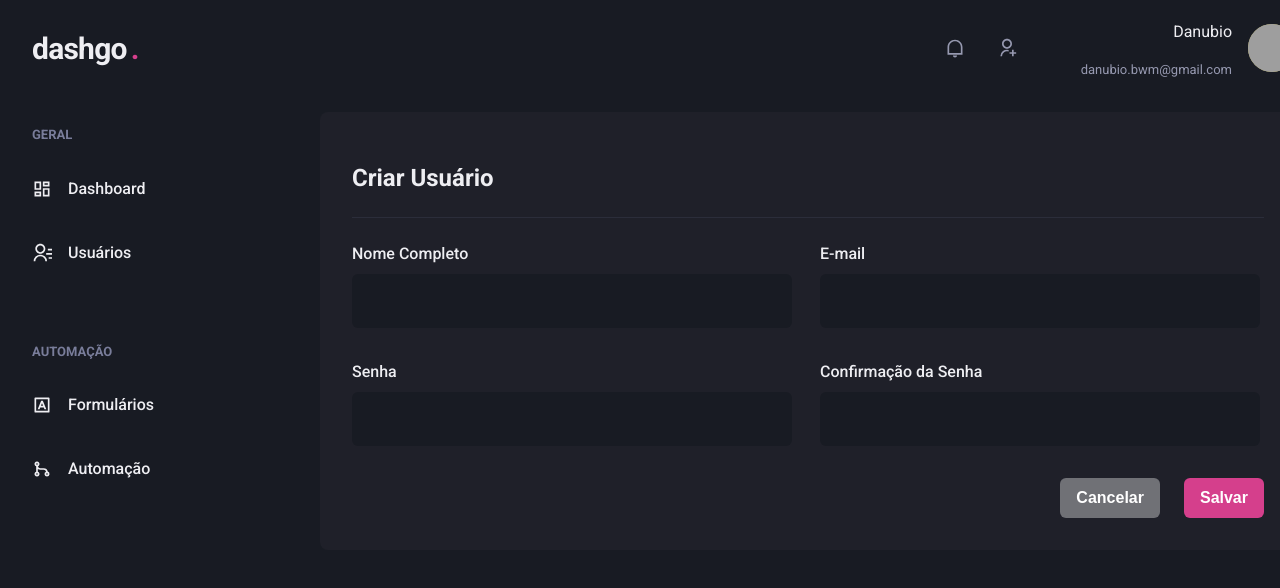
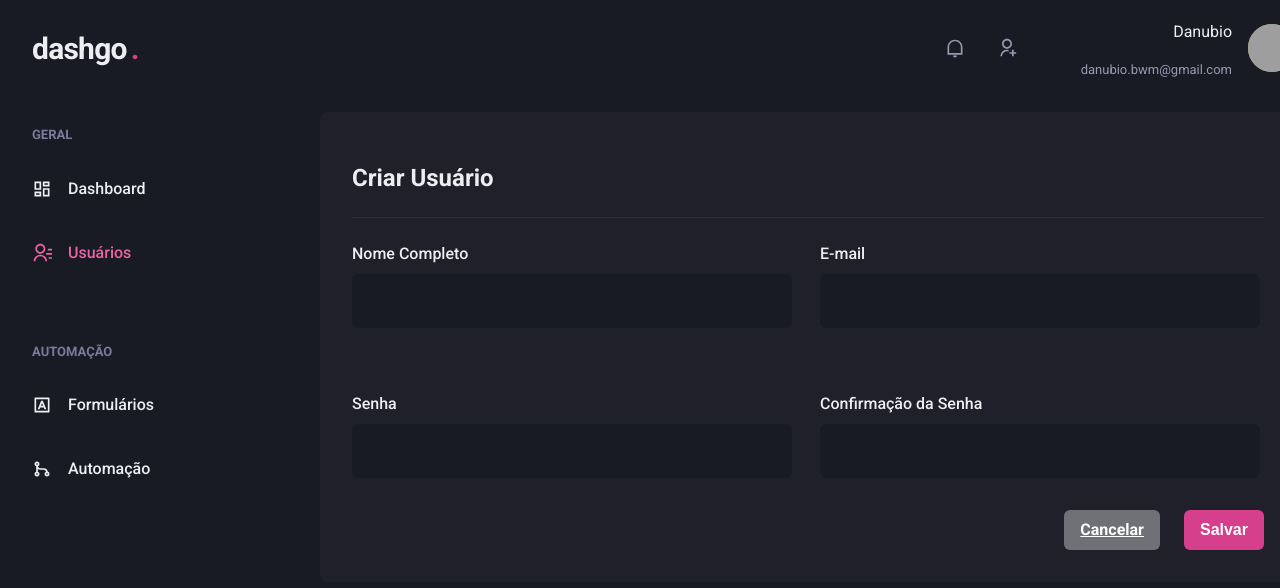
Before and after one commit to danubiobwm/dashgo, a Next.js app: page /users/create in a window 1280 px wide. Shown: the top 588 px of the page. Built offline with nearby package versions, Linux system fonts and the light colour scheme; grey boxes are pictures that could not be loaded.

Commit message:
active link

```diff
--- /dev/null
+++ b/src/components/ActiveLink.tsx
@@ -0,0 +1,32 @@
+import Link, { LinkProps } from 'next/link'
+import { useRouter } from 'next/router';
+import { ReactElement, cloneElement } from 'react'
+
+interface ActiveLinkProps extends LinkProps {
+  children: ReactElement;
+  shouldMatchExactHref?: boolean;
+}
+
+export function ActiveLink({children, shouldMatchExactHref = false, ...rest}: ActiveLinkProps) {
+  const { asPath } = useRouter()
+
+  let isActive = false
+
+  if(shouldMatchExactHref && (asPath === rest.href || asPath === rest.as)) {
+    isActive = true
+  }
+
+  if(!shouldMatchExactHref &&
+    (asPath.startsWith(String(rest.href)) ||
+     asPath.startsWith(String(rest.as)))) {
+    isActive = true
+  }
+
+  return (
+    <Link {...rest}>
+      {cloneElement(children, {
+        color: isActive ? 'pink.400' : 'gray.50'
+      })}
+    </Link>
+  )
+}
--- a/src/components/Pagination/index.tsx
+++ b/src/components/Pagination/index.tsx
@@ -4,7 +4,7 @@
 export default function Pagination() {
   return (
     <Stack
-      direction="row"
+      direction={["column", "row"]}
       mt="8"
       justify="space-between"
       align="center"
--- a/src/components/Sidebar/NavLink.tsx
+++ b/src/components/Sidebar/NavLink.tsx
@@ -1,18 +1,32 @@
-import { Icon, Link, Text, LinkProps as ChakraLinkProps } from "@chakra-ui/react";
 import { ElementType } from "react";
+import {
+  Icon,
+  Link as ChakraLink,
+  Text,
+  LinkProps as ChakraLinkProps,
+} from "@chakra-ui/react";
+import { ActiveLink } from "../ActiveLink";
 
 interface NavLinkProps extends ChakraLinkProps {
   icon: ElementType;
   children: string;
+  href: string;
 }
 
-export default function NavLink({icon, children, ...rest}: NavLinkProps) {
+export default function NavLink({
+  icon,
+  children,
+  href,
+  ...rest
+}: NavLinkProps) {
   return (
-    <Link display="flex" alignItems="center" {...rest}>
-      <Icon as={icon} fontSize="20" />
-      <Text ml="4" fontWeight="medium">
-       {children }
-      </Text>
-    </Link>
+    <ActiveLink href={href} passHref>
+      <ChakraLink display="flex" alignItems="center" {...rest}>
+        <Icon as={icon} fontSize="20" />
+        <Text ml="4" fontWeight="medium">
+          {children}
+        </Text>
+      </ChakraLink>
+    </ActiveLink>
   );
 }
--- a/src/components/Sidebar/SidebarNav.tsx
+++ b/src/components/Sidebar/SidebarNav.tsx
@@ -5,20 +5,20 @@
   RiGitMergeLine,
   RiInputMethodLine,
 } from "react-icons/ri";
+import NavSection from "./NavSection";
 import NavLink from "./NavLink";
-import NavSection from "./NavSection";
 
 export default function SideBarNav() {
   return (
     <Stack spacing="12" align="flex-start">
       <NavSection title={"GERAL"}>
-        <NavLink icon={RiDashboardLine}>Dashboard</NavLink>
-        <NavLink icon={RiContactsLine}>Usuários</NavLink>
+        <NavLink href='/dashboard' icon={RiDashboardLine}>Dashboard</NavLink>
+        <NavLink href='/users' icon={RiContactsLine}>Usuários</NavLink>
       </NavSection>
 
       <NavSection title={"AUTOMAÇÃO"}>
-        <NavLink icon={RiInputMethodLine}>Formulários</NavLink>
-        <NavLink icon={RiGitMergeLine}>Automação</NavLink>
+        <NavLink href='/forms' icon={RiInputMethodLine}>Formulários</NavLink>
+        <NavLink href='/automotion' icon={RiGitMergeLine}>Automação</NavLink>
       </NavSection>
     </Stack>
   );
--- a/src/pages/users/create.tsx
+++ b/src/pages/users/create.tsx
@@ -1,4 +1,5 @@
 import { Box, Divider, Flex, Heading, VStack,SimpleGrid, Stack, HStack, Button } from "@chakra-ui/react";
+import Link from "next/link";
 
 import { Input } from "../../components/Form/Input";
 
@@ -11,18 +12,18 @@
       <Header />
       <Flex w="100%" my="6" maxWidth={1480} mx="auto" px="6">
         <SideBar />
-        <Box flex="1" borderRadius={8} bg="gray.800" p="8">
+        <Box flex="1" borderRadius={8} bg="gray.800" p={["6","8"]}>
           <Heading size="lg" fontSize="normal">
             Criar Usuário
           </Heading>
           <Divider my="6" borderColor="gray.700" />
-          <VStack spacing="8" paddingRight="10">
+          <VStack spacing={["8","16"]} paddingRight="10">
 
-            <SimpleGrid minChildWidth="240px" spacing="16" width="100%">
+            <SimpleGrid minChildWidth="240px" spacing={["8","16"]} width="100%">
               <Input name="name" label="Nome Completo" />
               <Input name="email" label="E-mail" />
             </SimpleGrid>
-            <SimpleGrid minChildWidth="240px" spacing="16" width="100%">
+            <SimpleGrid minChildWidth="240px" spacing={["8","16"]} width="100%">
               <Input name="password" type="password" label="Senha"/>
               <Input name="password_confirmation" type="password" label="Confirmação da Senha"/>
             </SimpleGrid>
@@ -30,7 +31,9 @@
           </VStack>
           <Flex mt="8" justify="flex-end">
             <HStack spacing="6">
-              <Button colorScheme="whiteAlpha" border="0">Cancelar</Button>
+            <Link href="/users" passHref>
+              <Button as="a" colorScheme="whiteAlpha" border="0">Cancelar</Button>
+            </Link>
               <Button colorScheme="pink" border="0">Salvar</Button>
             </HStack>
           </Flex>
```
Also changed, not shown: src/pages/users/index.tsx (+14 -4 lines).
